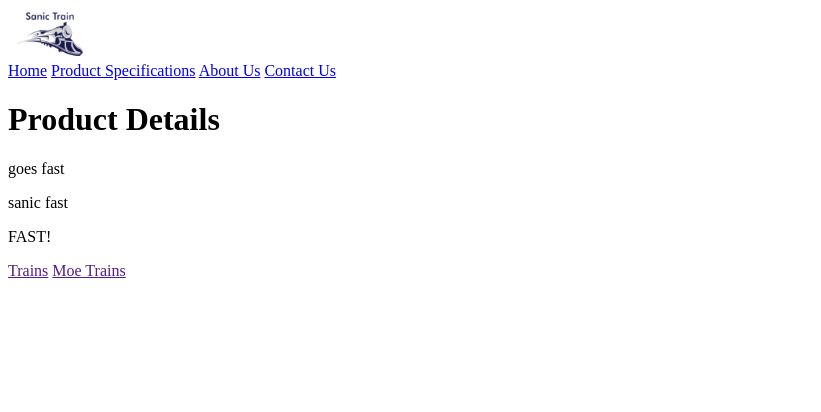
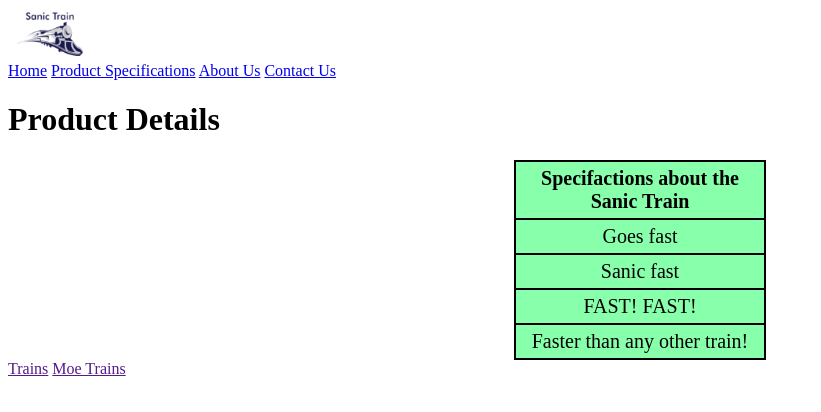
Before and after one commit to Jcurrie45/FinalProject, a plain HTML site: page product_spec.html in a window 1280 px wide. Shown: the whole page, without its empty margins (0-821 px from the left). Drawn offline with Linux system fonts and the light colour scheme.

Commit message:
got some stuff done

```diff
--- a/main.css
+++ b/main.css
@@ -0,0 +1,30 @@
+table, th, td{
+    border: 2px solid #000;
+}
+table{
+    border-collapse: collapse;
+    width: 20%;
+}
+td, th{
+    text-align: center;
+    font-size: 1.25em;
+        padding: 5px;
+}
+.tablespecs{
+    margin: 0px auto;
+}
+.tablespecs tr,th{
+    background: #8fa;
+}
+.tablespecs tr:hover{
+    background-color: #a4c;
+}
+#phone{
+    border: 2px solid #000;
+    width: 15%;
+    margin-bottom: 4px;
+}
+#address{
+    border: 2px solid #000;
+    width: 15%;
+}
--- a/product_spec.html
+++ b/product_spec.html
@@ -3,6 +3,8 @@
     <head>
         <title>Product Specs</title>
     </head>
+    <link href="main.css" type="text/css" rel="stylesheet"/>
+
     <body>
         <img src="pictures/SanicTrain.png" height=50/>
         <nav>
@@ -12,9 +14,24 @@
             <a href="contact.html">Contact Us</a>
         </nav>
         <h1>Product Details</h1>
-        <p>goes fast</p>
-        <p>sanic fast</p>
-        <p>FAST!</p>
+
+        <table class="tablespecs">
+        <tr>
+            <th>Specifactions about the Sanic Train</th>
+            </tr>
+        <tr>
+            <td>Goes fast</td>
+            </tr>
+        <tr>
+            <td>Sanic fast</td>
+            </tr>
+        <tr>
+            <td>FAST! FAST!</td>
+            </tr>
+        <tr>
+            <td>Faster than any other train!</td>
+            </tr>
+        </table>
 
         <a href="">Trains</a>
         <a href="">Moe Trains</a>
```
Also changed, not shown: Scripts/script.js (+9 -0 lines), contact.html (+11 -3 lines), Images/maxresdefault.jpg (added).
